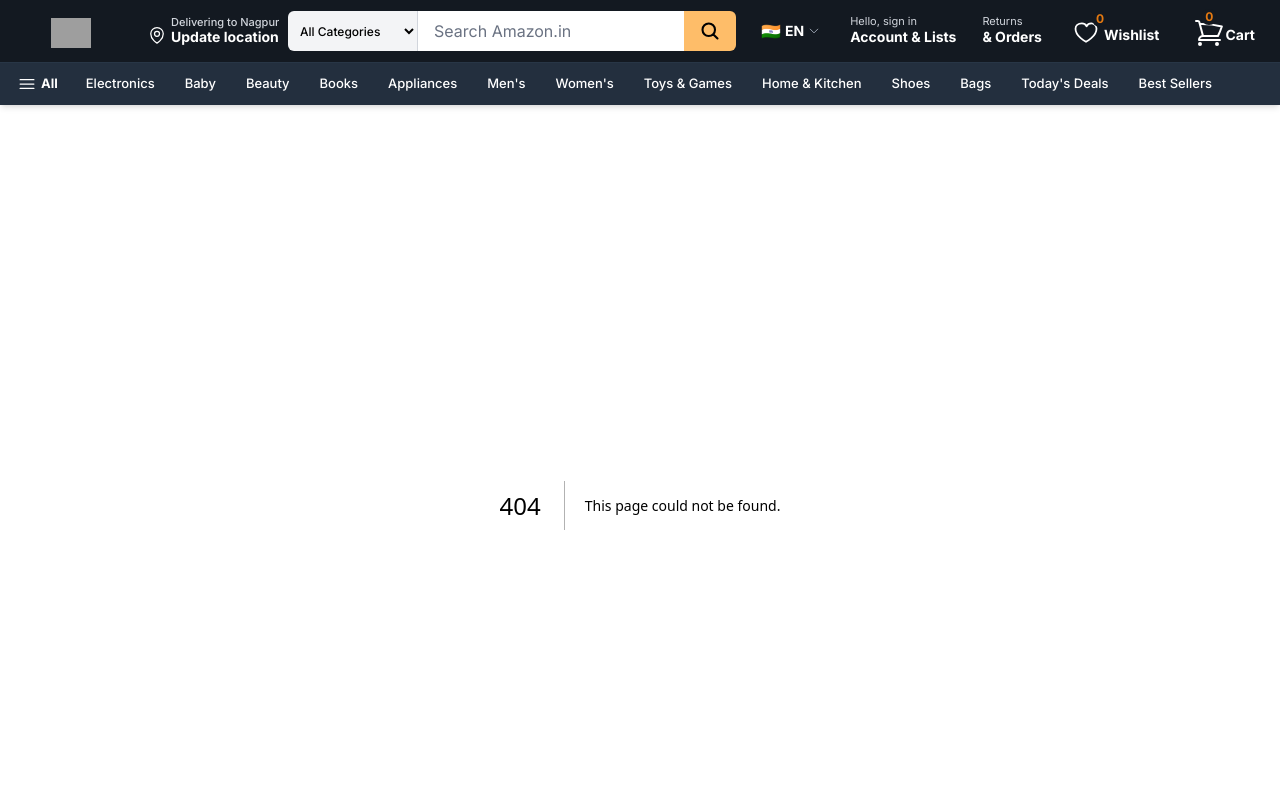
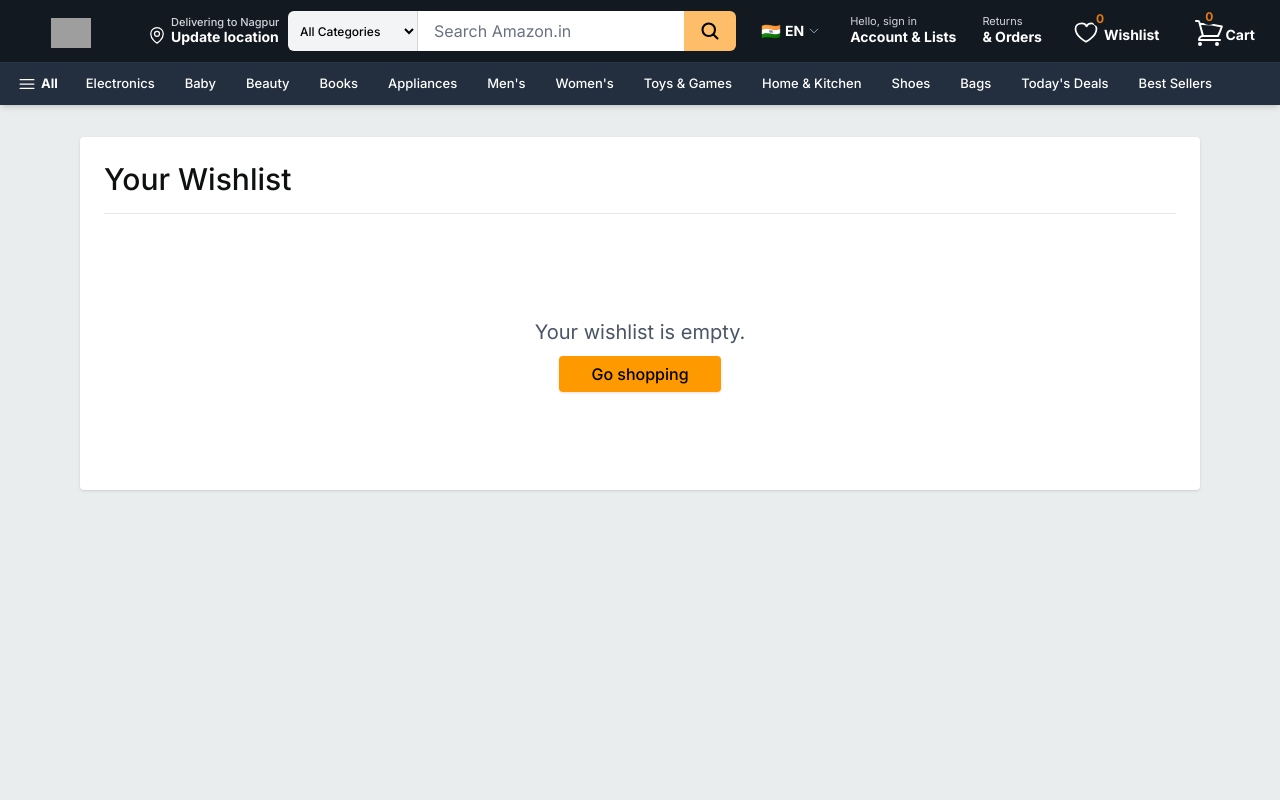
Before and after one commit to harshcodesdev/Scaler-Amazon, a Next.js app: page /wishlist in a window 1280 px wide. Before the commit this address had no page. Shown: the top 800 px of the page. Built offline with nearby package versions, Linux system fonts and the light colour scheme; grey boxes are pictures that could not be loaded.

Commit message:
wishlist page and wishlist api routes

```diff
--- /dev/null
+++ b/src/app/wishlist/page.tsx
@@ -0,0 +1,91 @@
+"use client";
+
+import { useWishlist } from "@/context/WishlistContext";
+import { useCart } from "@/context/CartContext";
+import { formatINR } from "@/lib/formatPrice";
+import Link from "next/link";
+import Image from "next/image";
+import { ShoppingCart, Trash2 } from "lucide-react";
+
+export default function WishlistPage() {
+  const { wishlistItems, removeFromWishlist } = useWishlist();
+  const { addToCart } = useCart();
+
+  const moveToCart = (product: any) => {
+    addToCart(product, 1);
+    removeFromWishlist(product.id);
+  };
+
+  return (
+    <div className="bg-[#EAEDED] min-h-screen pb-10">
+      <div className="max-w-6xl mx-auto px-4 py-8">
+        <div className="bg-white p-6 rounded-sm shadow-sm">
+          <h1 className="text-3xl font-medium border-b border-gray-200 pb-4 mb-6">Your Wishlist</h1>
+
+          {wishlistItems.length === 0 ? (
+            <div className="text-center py-20">
+              <h2 className="text-xl text-gray-600 mb-4">Your wishlist is empty.</h2>
+              <Link
+                href="/"
+                className="bg-[#FF9900] hover:bg-[#F3A847] text-black font-medium py-2 px-8 rounded shadow-sm transition-colors"
+              >
+                Go shopping
+              </Link>
+            </div>
+          ) : (
+            <div className="grid grid-cols-1 md:grid-cols-2 lg:grid-cols-3 gap-6">
+              {wishlistItems.map((product) => (
+                <div key={product.id} className="border border-gray-200 rounded p-4 flex flex-col bg-white hover:shadow-md transition-shadow">
+                  <Link href={`/product/${product.id}`} className="block aspect-square relative mb-4">
+                    <Image
+                      src={product.imageUrl}
+                      alt={product.title}
+                      fill
+                      className="object-contain"
+                    />
+                  </Link>
+
+                  <div className="flex-1">
+                    <Link href={`/product/${product.id}`} className="text-[#007185] hover:text-[#C7511F] hover:underline font-medium line-clamp-2 text-sm mb-2">
+                      {product.title}
+                    </Link>
+                    <div className="flex flex-col mb-4">
+                      <div className="flex items-baseline gap-2">
+                        <span className="text-lg font-bold">{formatINR(product.price)}</span>
+                        {product.oldPrice && (
+                          <span className="text-gray-500 text-xs line-through">
+                            M.R.P: {formatINR(product.oldPrice)}
+                          </span>
+                        )}
+                      </div>
+                      {product.isLimitedTimeDeal && (
+                        <span className="text-[#B12704] text-[10px] font-bold">Limited time deal</span>
+                      )}
+                    </div>
+                  </div>
+
+                  <div className="flex flex-col gap-2 mt-auto">
+                    <button
+                      onClick={() => moveToCart(product)}
+                      className="flex items-center justify-center gap-2 bg-[#FF9900] hover:bg-[#F3A847] text-black text-sm font-medium py-2 rounded shadow-sm transition-colors"
+                    >
+                      <ShoppingCart className="w-4 h-4" />
+                      Add to Cart
+                    </button>
+                    <button
+                      onClick={() => removeFromWishlist(product.id)}
+                      className="flex items-center justify-center gap-2 bg-gray-100 hover:bg-gray-200 text-gray-700 text-sm font-medium py-2 rounded border border-gray-300 transition-colors"
+                    >
+                      <Trash2 className="w-4 h-4" />
+                      Remove
+                    </button>
+                  </div>
+                </div>
+              ))}
+            </div>
+          )}
+        </div>
+      </div>
+    </div>
+  );
+}
```
